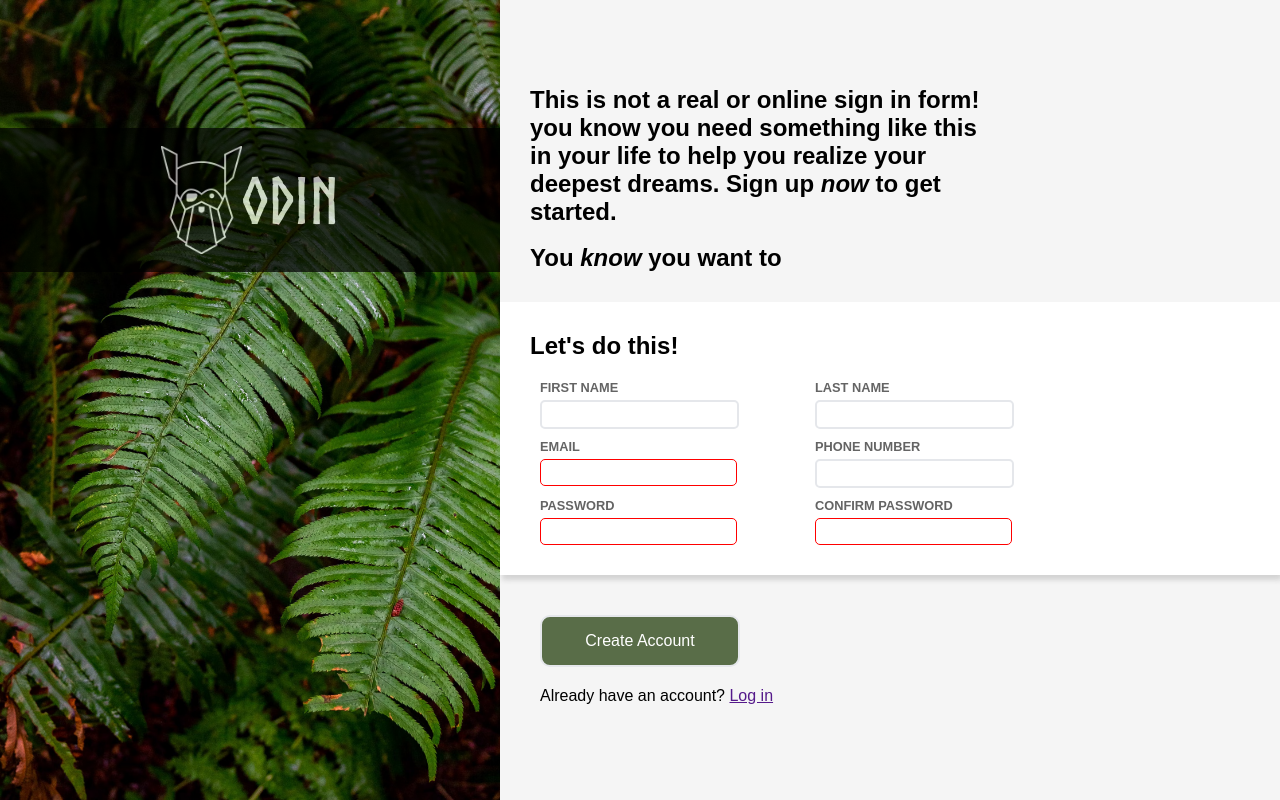
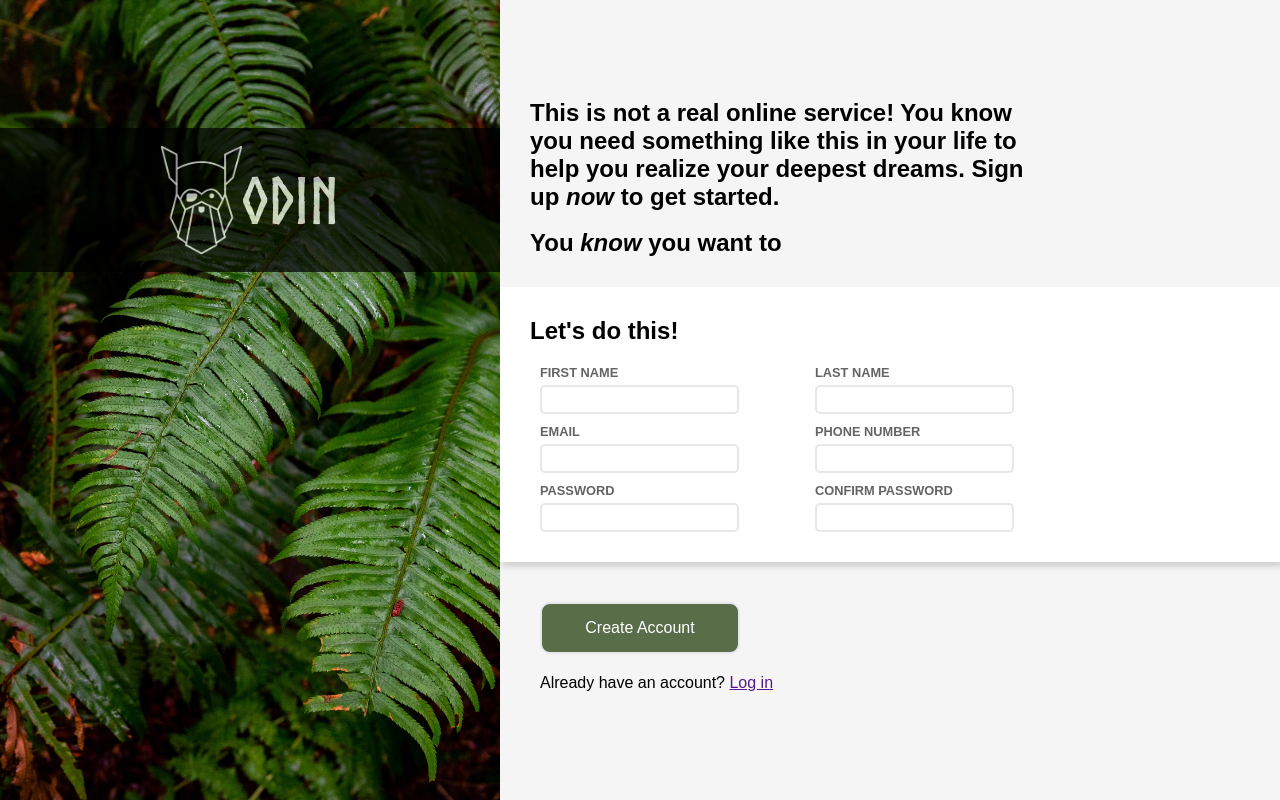
Before and after one commit to JSzkup/odin-sign-up-form, a plain HTML site: page index.html in a window 1280 px wide. Drawn offline with Linux system fonts and the light colour scheme.

Commit message:
remove required tag in html, change explanation and its margin

```diff
--- a/css/styles.css
+++ b/css/styles.css
@@ -87,7 +87,7 @@ body {
 }
 
 #explanation-section {
-    margin: 30px 300px 30px 30px;
+    margin: 30px 250px 30px 30px;
 }
 
 #form-section {
--- a/index.html
+++ b/index.html
@@ -24,9 +24,8 @@
 
     <div id="righthand">
         <div id="explanation-section">
-            <h2>This is not a real or online sign in form! you know you need something like this in your life to help
-                you
-                realize your deepest dreams. Sign up <em>now</em> to get started.</h2>
+            <h2>This is not a real online service! You know you need something like this in your life to help
+                you realize your deepest dreams. Sign up <em>now</em> to get started.</h2>
 
             <!-- padding -->
             <br>
@@ -51,7 +50,7 @@
 
                     <div class="form-element">
                         <label for="email">EMAIL</label>
-                        <input type="email" id="email" name="email" required>
+                        <input type="email" id="email" name="email">
                     </div>
 
                     <div class="form-element">
@@ -61,13 +60,13 @@
 
                     <div class="form-element">
                         <label for="password">PASSWORD</label>
-                        <input type="password" id="pass" name="password" required>
+                        <input type="password" id="pass" name="password">
                         <!-- "* Passwords do not match" text added in js when passwords dont match -->
                     </div>
 
                     <div class="form-element">
                         <label for="conf-password">CONFIRM PASSWORD</label>
-                        <input type="password" id="con-pass" name="conf-password" required>
+                        <input type="password" id="con-pass" name="conf-password">
                     </div>
                 </div>
             </form>
```
